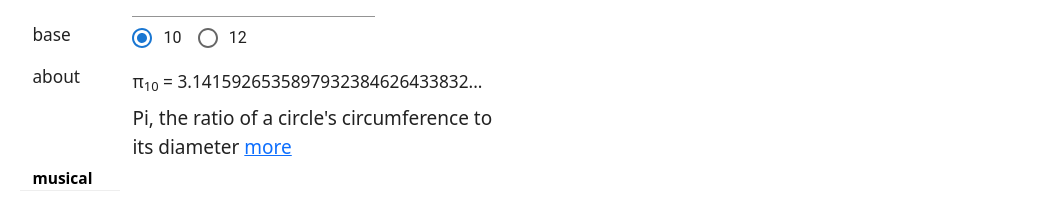
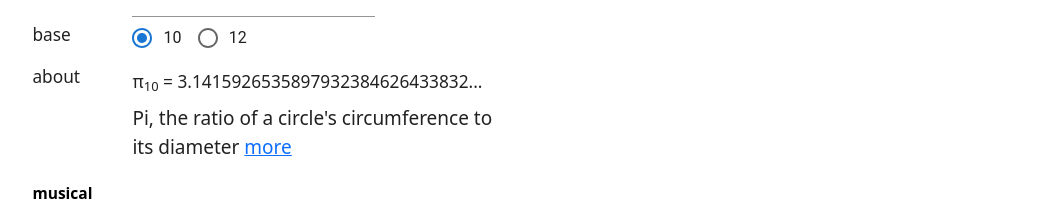
Before and after one commit to alienintheheights/soundofnumbers, a React (Create React App) app: page / in a window 1280 px wide. Shown: the part 744-948 px from the top of the page, without its empty margins (118-1161 px from the left). Built offline with nearby package versions, Linux system fonts and the light colour scheme.

Commit message:
padding on about

```diff
--- a/src/css/main.css
+++ b/src/css/main.css
@@ -182,6 +182,7 @@
 #math-about{
   font-size: 1em;
   padding-top: 5px;
+  padding-bottom: 15px;
 }
 #note-rendering{
   padding-top: 5px;
```
